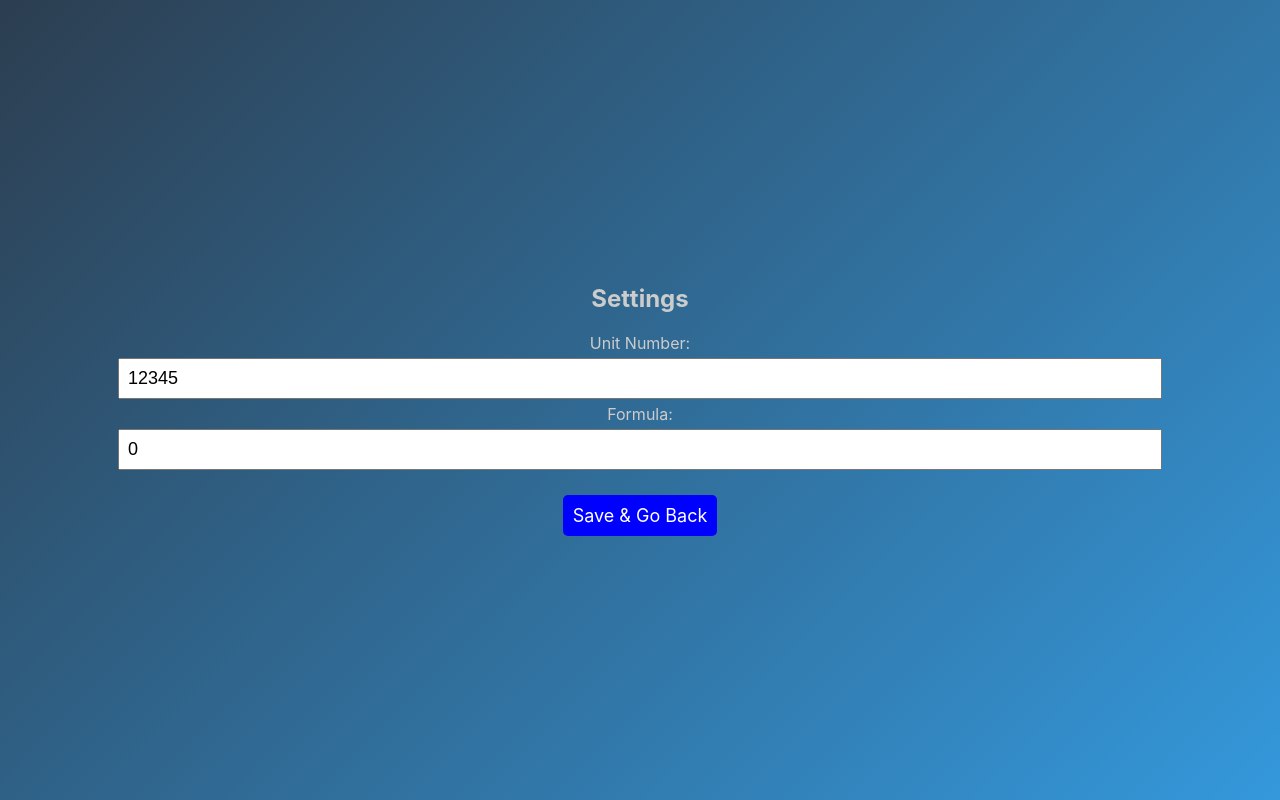
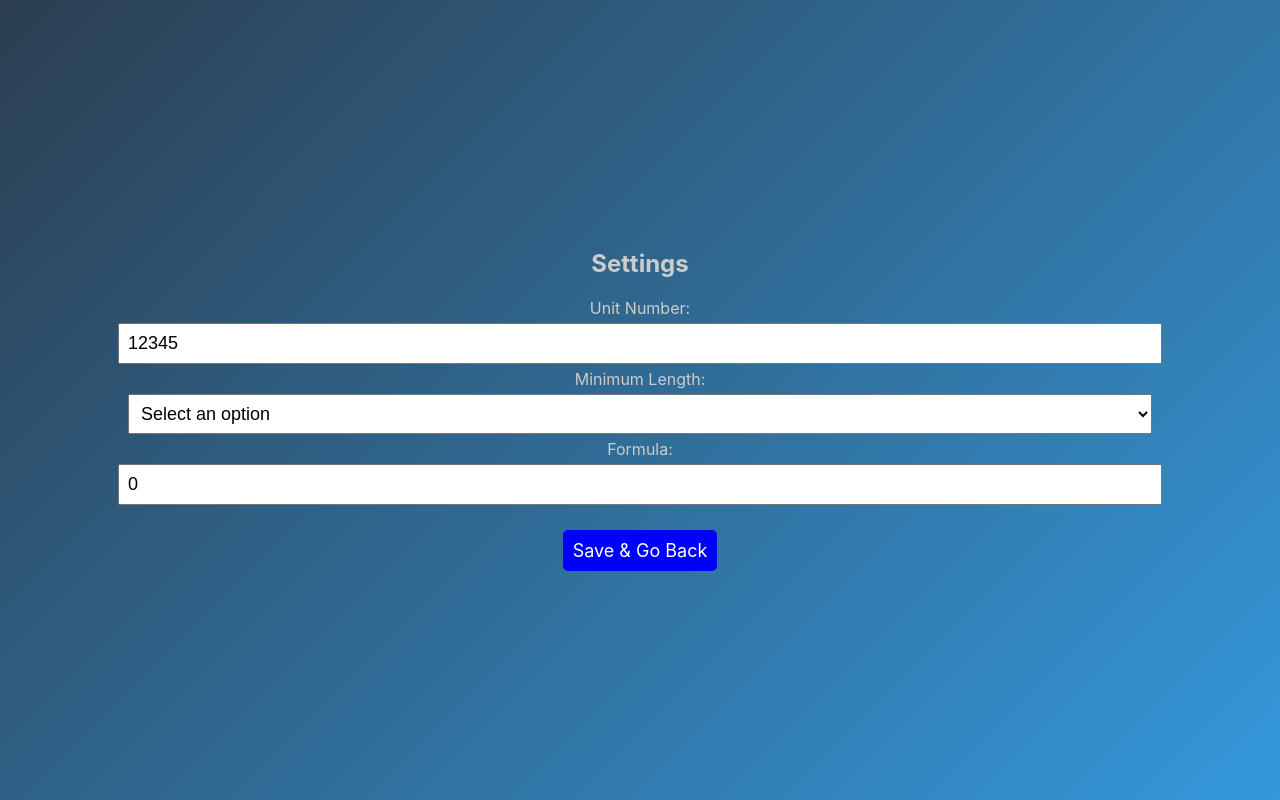
Before and after one commit to siddhiGvc2/MobiVendWeb, a React (Create React App) app: page /settings in a window 1280 px wide. Built offline with nearby package versions, Linux system fonts and the light colour scheme.

Commit message:
text shoulde be equal to or greater than minLength

```diff
--- a/src/HomeScreen.js
+++ b/src/HomeScreen.js
@@ -11,6 +11,14 @@ const HomeScreen = () => {
   const [typingTimeout, setTypingTimeout] = useState(null);
 
   const handleChange = (value) => {
+    let length=0;
+    if(settings.MinLength=="1")
+    {
+      length=8;
+    }
+    else if(settings.MinLength=="2"){
+      length=24;
+    }
     setText(value);
 
     // Clear previous timeout and set a new one
@@ -19,7 +27,13 @@ const HomeScreen = () => {
     }
 
     const newTimeout = setTimeout(() => {
+      if(value.length>=length)
+      {
       callApi(value);
+      }
+      else{
+        setUpdateText(`Minimum Length should ${length}`);
+      }
     }, settings.Timeout ? parseInt(settings.Timeout) * 1000 : 2000); // Default 2s if no timeout is set
 
     setTypingTimeout(newTimeout);
--- a/src/SettingsScreen.js
+++ b/src/SettingsScreen.js
@@ -39,7 +39,7 @@ const SettingsScreen = () => {
         style={styles.input}
       />
 
-      {/* <label>Minimum Length:</label>
+      <label style={styles.label}>Minimum Length:</label>
       <select
         name="MinLength"
         value={settings.MinLength}
@@ -49,7 +49,7 @@ const SettingsScreen = () => {
         <option value="">Select an option</option>
         <option value="1">BAR CODE</option>
         <option value="2">HID</option>
-      </select> */}
+      </select>
       {/* <input
         type="number"
         name="MinLength"
```
